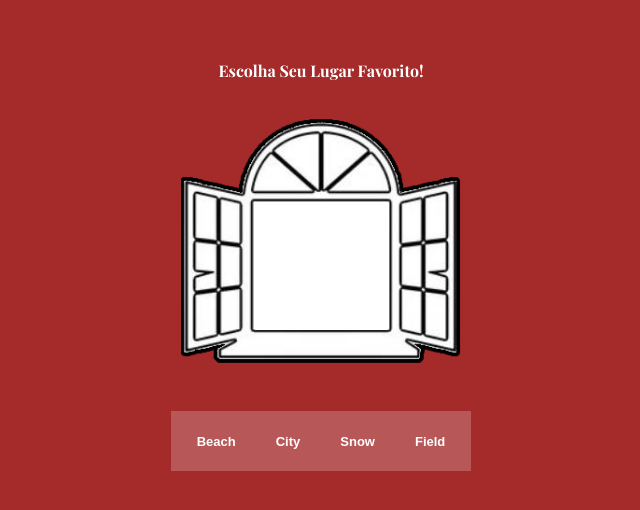
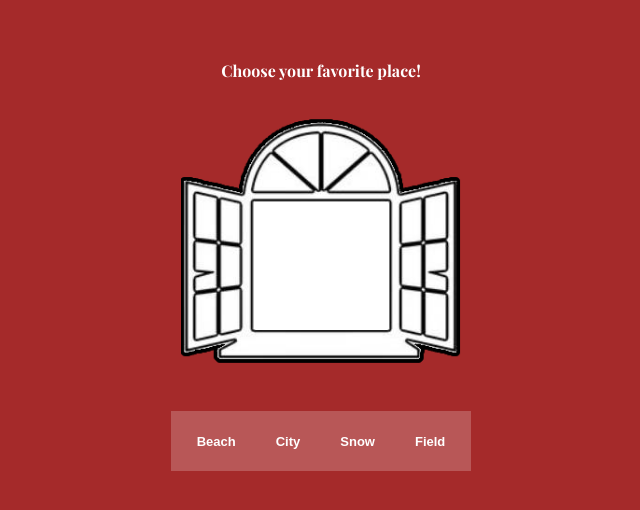
Before and after one commit to LcEduardo/Changing-Places, a plain HTML site: page index.html in a window 1280 px wide. Shown: the full height of the page, 319-959 px from the left. Drawn offline with nearby package versions, Linux system fonts and the light colour scheme; a web font is replaced by a local one.

Commit message:
I don't make commit

```diff
--- a/index.html
+++ b/index.html
@@ -10,7 +10,7 @@
     <link rel="stylesheet" href="style.css">
 </head>
 <body>
-    <h4>Escolha Seu Lugar Favorito!</h4>
+    <h4>Choose your favorite place!</h4>
     <div id="container">
         <div id="window">
             <div id="landscape"></div>
```
